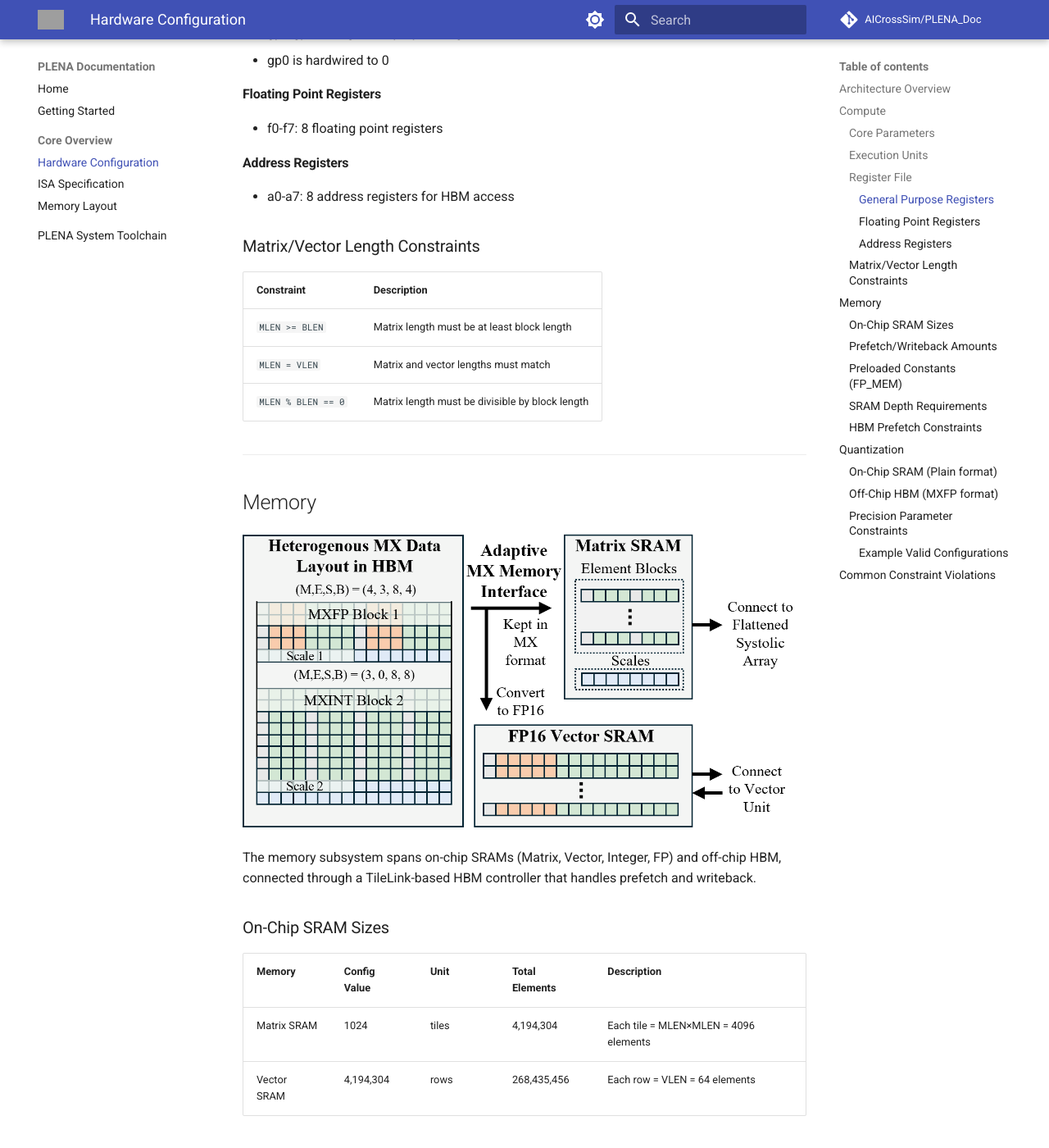
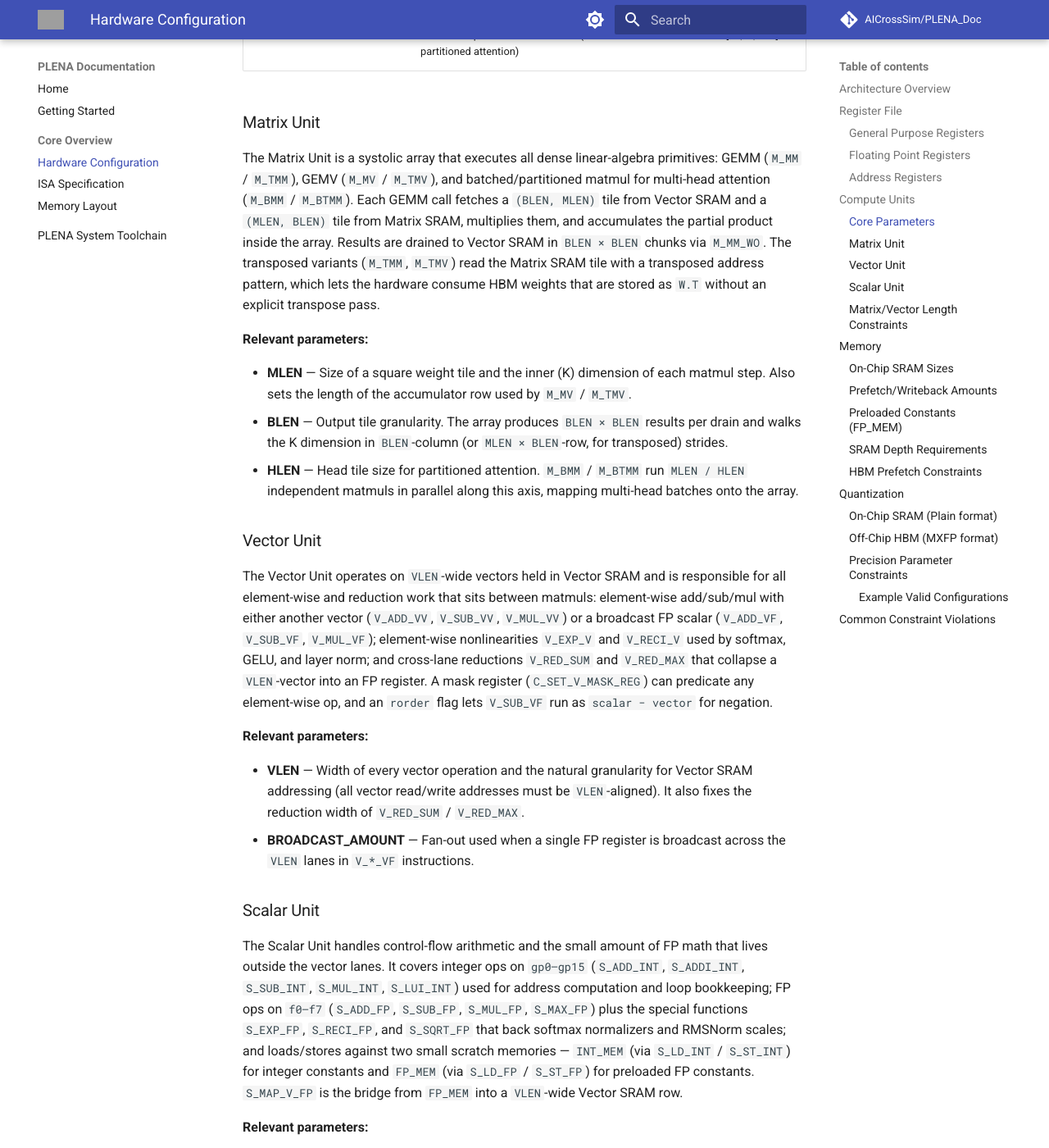
Before and after one commit to AICrossSim/PLENA_Doc, an MkDocs documentation site: the page built from doc/hardware_config.md, in a window 1280 px wide and 1400 px high, scrolled down 1904 px. Shown: the whole window at 82% size. Built offline with MkDocs 1.6.1 and Material for MkDocs 9.7.7, drawn with Linux system fonts in a browser that asks for light colours; comment, search, counter and statistics services are not loaded; some of the changed text lies outside the part shown; grey boxes are pictures that could not be loaded.

Commit message:
revise hardware config section

```diff
--- a/doc/hardware_config.md
+++ b/doc/hardware_config.md
@@ -15,7 +15,21 @@ PLENA is composed of the following major components:
 
 ---
 
-## Compute
+
+## Register File
+
+### General Purpose Registers
+- gp0-gp15: 16 general purpose registers
+- gp0 is hardwired to 0
+
+### Floating Point Registers
+- f0-f7: 8 floating point registers
+
+### Address Registers
+- a0-a7: 8 address registers for HBM access
+
+
+## Compute Units
 
 ![PLENA Compute System](figs/Flattened_Sys.png)
 
@@ -23,32 +37,41 @@ The compute subsystem consists of the Matrix, Vector, and Scalar units, orchestr
 
 ### Core Parameters
 
-| Parameter | Value | Description |
-|-----------|-------|-------------|
-| MLEN | 64 | Matrix tile dimension |
-| VLEN | 64 | Vector length |
-| BLEN | 4 | Block length (output tile granularity) |
-| HLEN | 16 | Head dimension for partitioned attention |
-| BROADCAST_AMOUNT | 4 | Broadcast width |
+| Parameter | Value | Description | Tunable Range |
+|-----------|-------|-------------|---------------|
+| MLEN | 64 | Tile size of Matrix Unit | [2, 4, ..., 1024] |
+| VLEN | 64 | Tile size of Vector Unit | [2, 4, ..., 1024] |
+| BLEN | 4 | Tile size of Block Unit (output tile granularity) | [2, 4, ..., 64] |
+| HLEN | 16 | Tile size of partitioned Matrix Unit (head dimension for partitioned attention) | [32, ..., 256] |
 
-### Execution Units
+### Matrix Unit
 
-- Matrix Unit: BLEN × MLEN compute datapath with BLEN × BLEN output granularity
-- Vector Unit: VLEN-wide (64) vector operations
-- Scalar Unit: Integer/float scalar operations
-- HBM Controller: High-bandwidth memory access
+The Matrix Unit is a systolic array that executes all dense linear-algebra primitives: GEMM (`M_MM` / `M_TMM`), GEMV (`M_MV` / `M_TMV`), and batched/partitioned matmul for multi-head attention (`M_BMM` / `M_BTMM`). Each GEMM call fetches a `(BLEN, MLEN)` tile from Vector SRAM and a `(MLEN, BLEN)` tile from Matrix SRAM, multiplies them, and accumulates the partial product inside the array. Results are drained to Vector SRAM in `BLEN × BLEN` chunks via `M_MM_WO`. The transposed variants (`M_TMM`, `M_TMV`) read the Matrix SRAM tile with a transposed address pattern, which lets the hardware consume HBM weights that are stored as `W.T` without an explicit transpose pass.
 
-### Register File
+**Relevant parameters:**
 
-#### General Purpose Registers
-- gp0-gp15: 16 general purpose registers
-- gp0 is hardwired to 0
+- **MLEN** — Size of a square weight tile and the inner (K) dimension of each matmul step. Also sets the length of the accumulator row used by `M_MV` / `M_TMV`.
+- **BLEN** — Output tile granularity. The array produces `BLEN × BLEN` results per drain and walks the K dimension in `BLEN`-column (or `MLEN × BLEN`-row, for transposed) strides.
+- **HLEN** — Head tile size for partitioned attention. `M_BMM` / `M_BTMM` run `MLEN / HLEN` independent matmuls in parallel along this axis, mapping multi-head batches onto the array.
 
-#### Floating Point Registers
-- f0-f7: 8 floating point registers
+### Vector Unit
 
-#### Address Registers
-- a0-a7: 8 address registers for HBM access
+The Vector Unit operates on `VLEN`-wide vectors held in Vector SRAM and is responsible for all element-wise and reduction work that sits between matmuls: element-wise add/sub/mul with either another vector (`V_ADD_VV`, `V_SUB_VV`, `V_MUL_VV`) or a broadcast FP scalar (`V_ADD_VF`, `V_SUB_VF`, `V_MUL_VF`); element-wise nonlinearities `V_EXP_V` and `V_RECI_V` used by softmax, GELU, and layer norm; and cross-lane reductions `V_RED_SUM` and `V_RED_MAX` that collapse a `VLEN`-vector into an FP register. A mask register (`C_SET_V_MASK_REG`) can predicate any element-wise op, and an `rorder` flag lets `V_SUB_VF` run as `scalar − vector` for negation.
+
+**Relevant parameters:**
+
+- **VLEN** — Width of every vector operation and the natural granularity for Vector SRAM addressing (all vector read/write addresses must be `VLEN`-aligned). It also fixes the reduction width of `V_RED_SUM` / `V_RED_MAX`.
+- **BROADCAST_AMOUNT** — Fan-out used when a single FP register is broadcast across the `VLEN` lanes in `V_*_VF` instructions.
+
+### Scalar Unit
+
+The Scalar Unit handles control-flow arithmetic and the small amount of FP math that lives outside the vector lanes. It covers integer ops on `gp0–gp15` (`S_ADD_INT`, `S_ADDI_INT`, `S_SUB_INT`, `S_MUL_INT`, `S_LUI_INT`) used for address computation and loop bookkeeping; FP ops on `f0–f7` (`S_ADD_FP`, `S_SUB_FP`, `S_MUL_FP`, `S_MAX_FP`) plus the special functions `S_EXP_FP`, `S_RECI_FP`, and `S_SQRT_FP` that back softmax normalizers and RMSNorm scales; and loads/stores against two small scratch memories — `INT_MEM` (via `S_LD_INT` / `S_ST_INT`) for integer constants and `FP_MEM` (via `S_LD_FP` / `S_ST_FP`) for preloaded FP constants. `S_MAP_V_FP` is the bridge from `FP_MEM` into a `VLEN`-wide Vector SRAM row.
+
+**Relevant parameters:**
+
+- **INT_SRAM_DEPTH** — Number of entries in `INT_MEM`; sized from `num_hidden_layers × REPEAT_SETTINGS + FIXED_CONSTANT_NUM` to hold all per-layer integer constants.
+- **FP_SRAM_DEPTH** — Number of entries in `FP_MEM`; must be at least `3 × MLEN + FP_CONSTANT_NUM` to cover preloaded FP constants and staging space for `S_MAP_V_FP`.
+- **16 GP registers / 8 FP registers / 8 HBM address registers** — Architectural register file visible to all scalar instructions (`gp0` is hardwired to 0, `f0` to 0.0).
 
 ### Matrix/Vector Length Constraints
 
```
